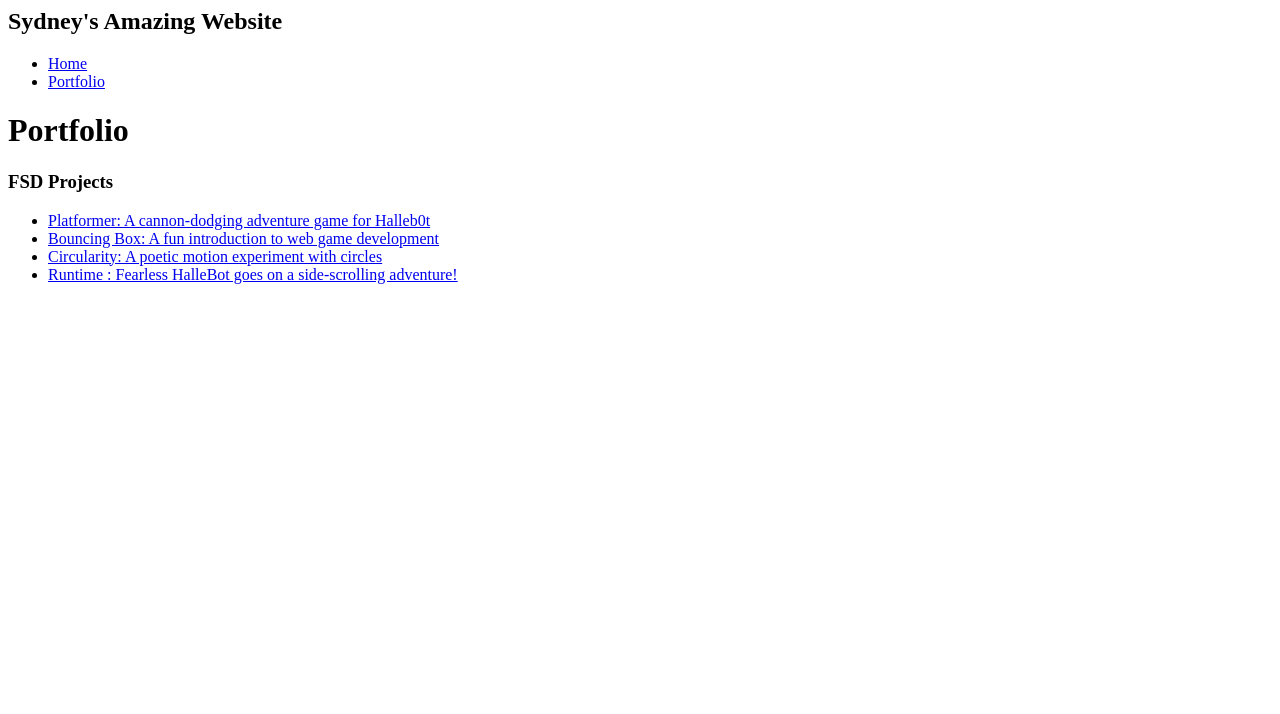
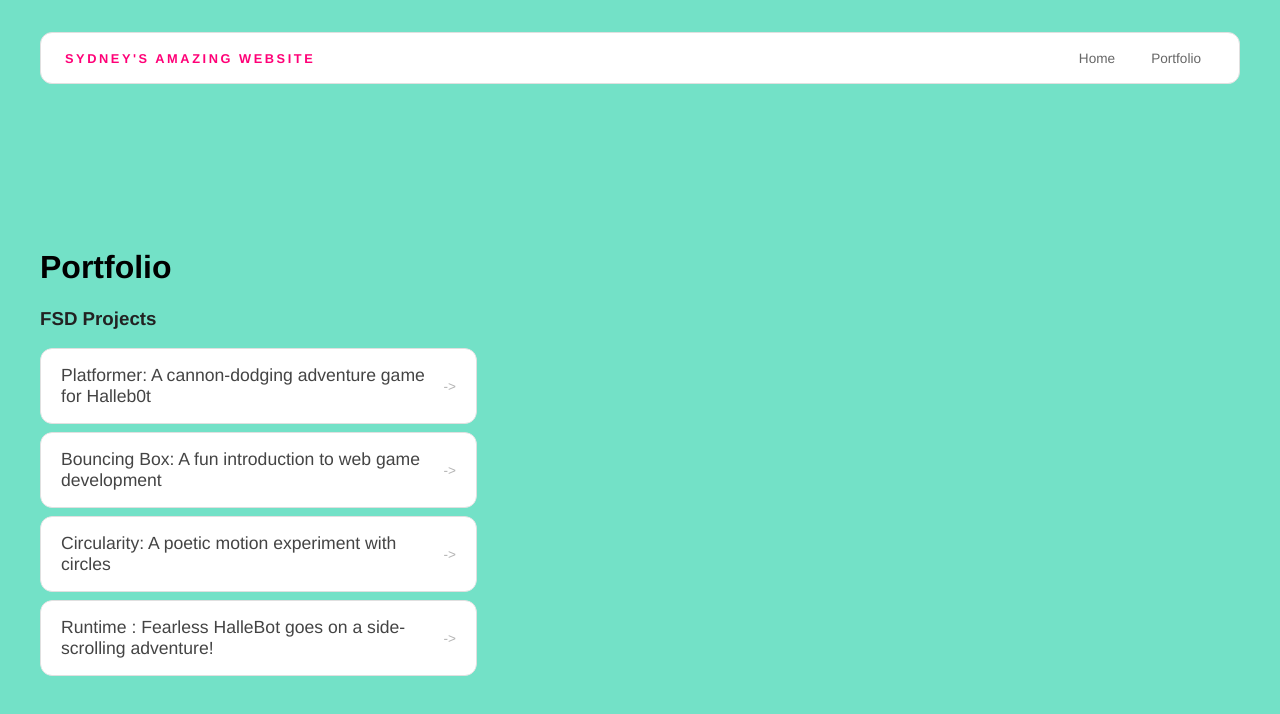
Before and after one commit to sydneywinterr/sydneywinterr.github.io, a plain HTML site: page portfolio.html in a window 1280 px wide. Drawn offline with Linux system fonts and the light colour scheme.

Commit message:
updated website

```diff
--- a/portfolio.html
+++ b/portfolio.html
@@ -1,3 +1,6 @@
+<head>
+   <title>Sydney's Website</title>
+  <link rel="stylesheet" href="style.css" />
 </head>
 <body>
 <!-- All content goes here -->
--- a/style.css
+++ b/style.css
@@ -155,3 +155,55 @@
 background: #ff0077;
 color: #fff;
 }
+/* Portfolio styles */
+.content h1 {
+  color: black;
+}
+
+#portfolio {
+  list-style: none;
+  margin: 0;
+  padding: 0;
+  width: 100%;
+  display: flex;
+  flex-direction: column;
+  gap: 8px;
+}
+
+#portfolio li {
+  border-radius: 12px;
+  overflow: hidden;
+}
+
+#portfolio a {
+  display: flex;
+  justify-content: space-between;
+  align-items: center;
+  text-decoration: none;
+  color: #444;
+  padding: 16px 20px;
+  font-size: 1.1rem;
+  font-weight: 500;
+  background: #fff;
+  border: 1px solid #e0e0e0;
+  border-radius: 12px;
+  transition: background 0.25s ease, color 0.25s ease, transform 0.25s ease;
+}
+
+#portfolio a:hover {
+  background: #000;
+  color: #fff;
+  transform: translateX(4px);
+}
+
+#portfolio a::after {
+  content: "->";
+  font-size: 0.85rem;
+  opacity: 0.4;
+  transition: opacity 0.25s ease;
+  white-space: nowrap;
+}
+
+#portfolio a:hover::after {
+  opacity: 1;
+}
```
